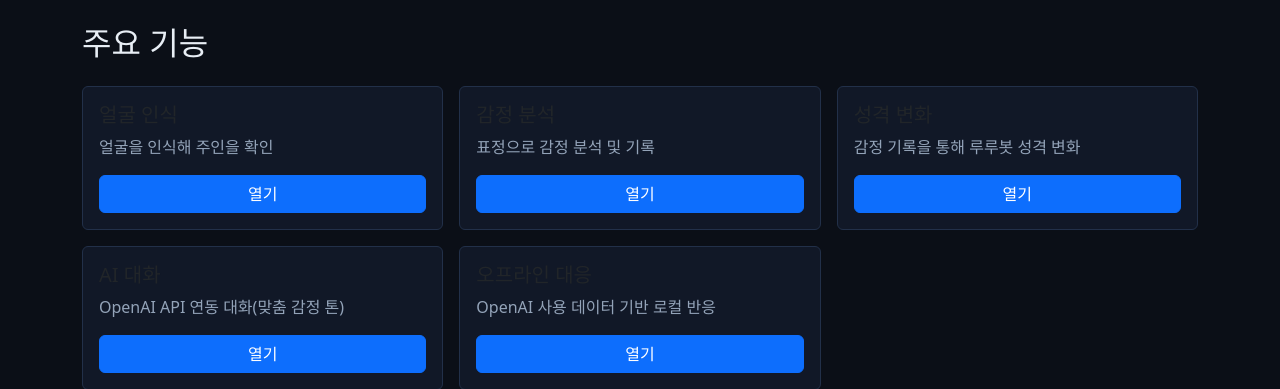
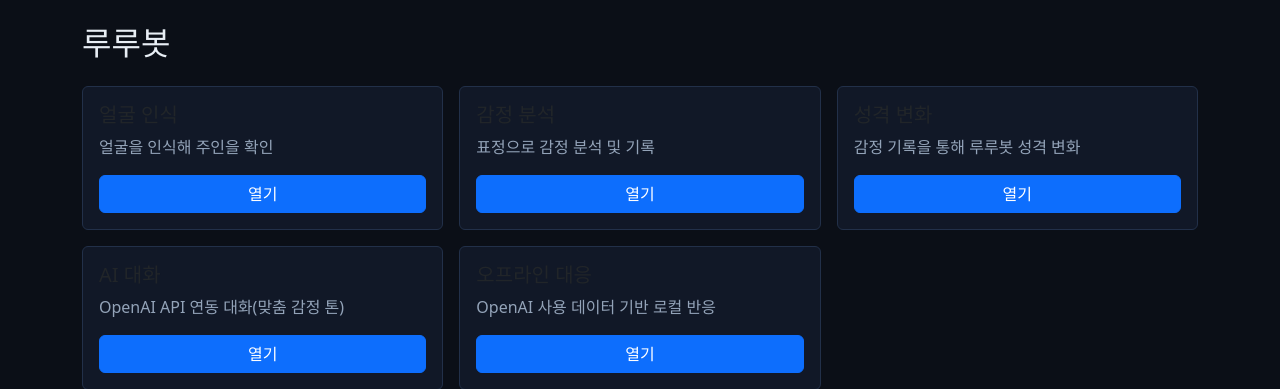
Before and after one commit to yoona0504/LULU, a Flask app: page / in a window 1280 px wide. Shown: the part 56-445 px from the top of the page. Run offline with Flask 3, Linux system fonts and the light colour scheme; parts of the project's set-up code (start-up, migrations or seed data) failed here and were passed over.

Commit message:
소제목 주요 기능 -> 루루봇

```diff
--- a/emotion-webapp/templates/home.html
+++ b/emotion-webapp/templates/home.html
@@ -1,7 +1,7 @@
 {% extends "base.html" %}
 {% block title %}루루봇 대시보드 · 홈{% endblock %}
 {% block content %}
-  <h2 class="mb-4">주요 기능</h2>
+  <h2 class="mb-4">루루봇</h2>
   <div class="row g-3">
     <div class="col-md-6 col-lg-4">
       <div class="card h-100 p-3">
```
